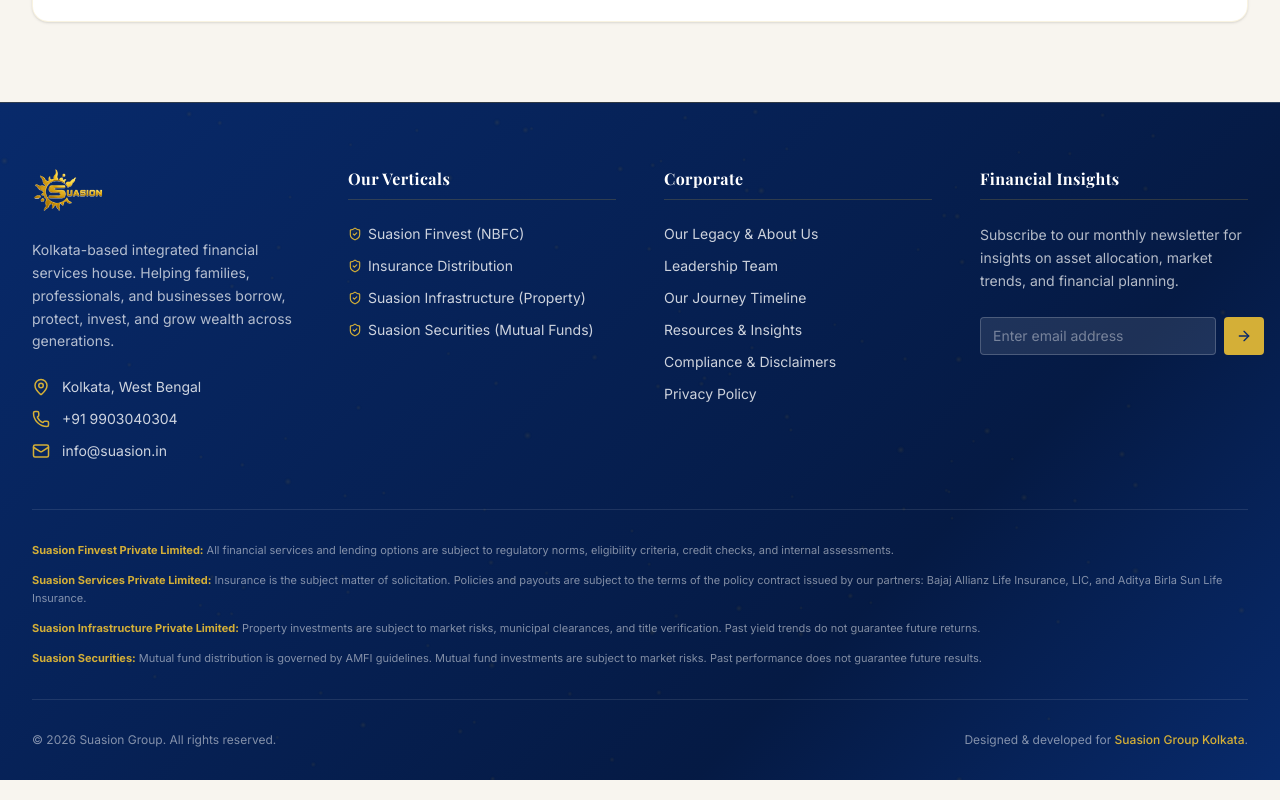
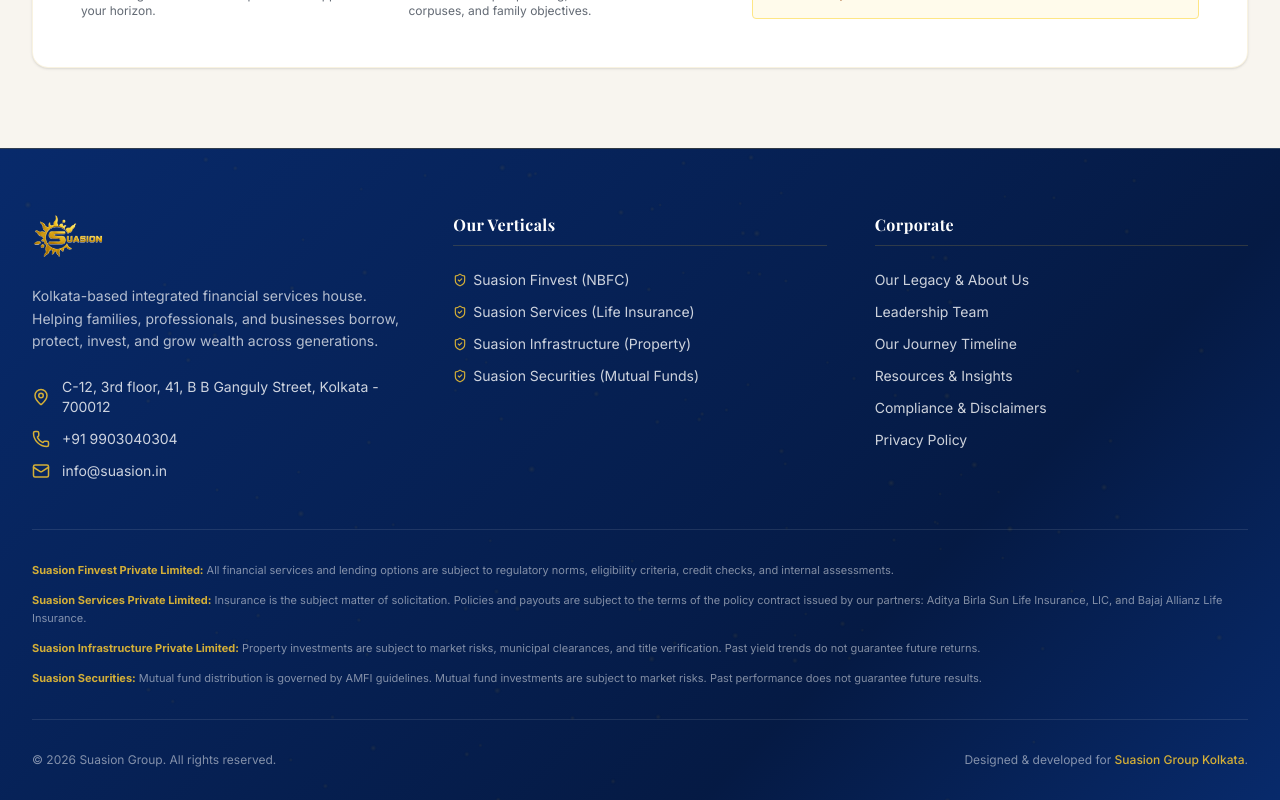
Before and after one commit to S-h-u-b-h-1/Suasion, a Next.js app in the folder frontend/: page /services in a window 1280 px wide. Shown: the part 2973-3773 px from the top of the page. Built offline with nearby package versions, Linux system fonts and the light colour scheme; a web font is replaced by a local one.

Commit message:
Update address, reorder insurance partners, add family MDRT qualifiers, update CA Ashok credentials, and add shortcut/apple icons

```diff
--- a/frontend/src/app/about/page.tsx
+++ b/frontend/src/app/about/page.tsx
@@ -60,7 +60,7 @@
     year: "2011",
     title: "Diversification into Suasion Services",
     subtitle: "Incorporated on 18 August 2011",
-    details: "To protect the accumulated wealth of our expanding clientele, we launched Suasion Services Private Limited. This vertical introduced specialized life insurance planning and estate protection auditing, partnering with Bajaj Allianz Life, LIC, and Aditya Birla Sun Life to secure family wealth from business liabilities."
+    details: "To protect the accumulated wealth of our expanding clientele, we launched Suasion Services Private Limited. This vertical introduced specialized life insurance planning and estate protection auditing, partnering with Aditya Birla Sun Life, LIC, and Bajaj Allianz Life. Demonstrating professional excellence, our family has achieved 3 MDRT (Million Dollar Round Table) qualifiers in the life insurance domain over the past 3 consecutive years, with Shubhaang Kataruka recognized as the youngest MDRT at ABSLI (Aditya Birla Sun Life Insurance)."
   },
   {
     year: "2017",
--- a/frontend/src/app/companies/page.tsx
+++ b/frontend/src/app/companies/page.tsx
@@ -38,7 +38,7 @@
     role: "The estate protection and life insurance planning arm, distributing customized protection plans and wealth reservation strategies.",
     incorporation: "18 August 2011",
     category: "Life Insurance Distribution & Solicitations",
-    details: "Suasion Services protects family wealth by distributing life insurance, term plans, guaranteed income products, and retirement annuities from top-tier partners Bajaj Allianz Life, LIC, and Aditya Birla Sun Life. Our focus is ensuring robust risk hedging and estate preservation across generations.",
+    details: "Suasion Services protects family wealth by distributing life insurance, term plans, guaranteed income products, and retirement annuities from top-tier partners Aditya Birla Sun Life, LIC, and Bajaj Allianz Life. Our focus is ensuring robust risk hedging and estate preservation across generations.",
     link: "/services#insurance",
     btnText: "Protection Services"
   },
--- a/frontend/src/app/compliance/page.tsx
+++ b/frontend/src/app/compliance/page.tsx
@@ -53,7 +53,7 @@
             2. Insurance Distribution (Suasion Services Private Limited)
           </h2>
           <p className="text-xs sm:text-sm text-charcoal/70 leading-relaxed text-wrap">
-            Insurance is the subject matter of solicitation. Suasion Services Private Limited operates as a corporate distributor/agent. Product benefits, payouts, bonuses, and terms are governed strictly by the policy contract issued by our corporate insurance partners: <strong>Bajaj Allianz Life Insurance</strong>, <strong>Life Insurance Corporation of India (LIC)</strong>, and <strong>Aditya Birla Sun Life Insurance</strong>. Prospective clients should read the sales brochure and product terms carefully before concluding a sale.
+            Insurance is the subject matter of solicitation. Suasion Services Private Limited operates as a corporate distributor/agent. Product benefits, payouts, bonuses, and terms are governed strictly by the policy contract issued by our corporate insurance partners: <strong>Aditya Birla Sun Life Insurance</strong>, <strong>Life Insurance Corporation of India (LIC)</strong>, and <strong>Bajaj Allianz Life Insurance</strong>. Prospective clients should read the sales brochure and product terms carefully before concluding a sale.
           </p>
         </div>
 
--- a/frontend/src/app/contact/page.tsx
+++ b/frontend/src/app/contact/page.tsx
@@ -183,7 +183,7 @@
             <MapPin className="h-6 w-6 text-gold shrink-0 mt-0.5" />
             <div>
               <h4 className="font-bold text-navy text-sm">Office Location</h4>
-              <p className="text-xs text-charcoal/70 mt-1">Kolkata, West Bengal, India</p>
+              <p className="text-xs text-charcoal/70 mt-1">C-12, 3rd floor, 41, B B Ganguly Street, Kolkata - 700012</p>
             </div>
           </div>
 
--- a/frontend/src/app/layout.tsx
+++ b/frontend/src/app/layout.tsx
@@ -85,6 +85,8 @@
   },
   icons: {
     icon: "/favicon.ico",
+    shortcut: "/favicon.ico",
+    apple: "/favicon.ico",
   },
   verification: {
     google: "28wzXtfgF8eLXJjdjdI0iaQoH0P1gWViRrvz2Fy_9lQ",
--- a/frontend/src/app/page.tsx
+++ b/frontend/src/app/page.tsx
@@ -34,7 +34,7 @@
   },
   {
     question: "Who are your insurance partners?",
-    answer: "Suasion Services Private Limited partners with top-tier insurance companies, including Bajaj Allianz Life Insurance, LIC (Life Insurance Corporation of India), and Aditya Birla Sun Life Insurance, to offer robust protection and guaranteed income plans."
+    answer: "Suasion Services Private Limited partners with top-tier insurance companies, including Aditya Birla Sun Life Insurance, LIC (Life Insurance Corporation of India), and Bajaj Allianz Life Insurance, to offer robust protection and guaranteed income plans."
   },
   {
     question: "Do you offer lending solutions for businesses?",
@@ -73,9 +73,10 @@
                 "telephone": "+919903040304",
                 "address": {
                   "@type": "PostalAddress",
-                  "streetAddress": "Kolkata",
+                  "streetAddress": "C-12, 3rd floor, 41, B B Ganguly Street",
                   "addressLocality": "Kolkata",
                   "addressRegion": "West Bengal",
+                  "postalCode": "700012",
                   "addressCountry": "IN"
                 },
                 "geo": {
@@ -335,20 +336,20 @@
                   </h3>
                 </div>
                 <p className="text-sm text-white/70 leading-relaxed">
-                  Our dedicated estate protection and life insurance solicitation arm. We distribute custom plans to hedge family liabilities and secure legacy payouts from leading insurers.
+                  Our life insurance and estate protection arm. Backed by 3 MDRT qualifiers in our family since the past 3 consecutive years (including the youngest MDRT at ABSLI).
                 </p>
                 <ul className="text-xs space-y-2.5 text-white/60">
                   <li className="flex items-center gap-2">
                     <CheckCircle2 className="h-4 w-4 text-gold shrink-0" />
-                    Bajaj Allianz, LIC & Aditya Birla Life
+                    Aditya Birla Life, LIC & Bajaj Allianz
                   </li>
                   <li className="flex items-center gap-2">
                     <CheckCircle2 className="h-4 w-4 text-gold shrink-0" />
-                    Life, Term & Guaranteed Income Plans
+                    3 MDRTs in the family (last 3 years)
                   </li>
                   <li className="flex items-center gap-2">
                     <CheckCircle2 className="h-4 w-4 text-gold shrink-0" />
-                    Incorporated 18 August 2011
+                    Life, Term & Guaranteed Income
                   </li>
                 </ul>
               </div>
@@ -483,7 +484,7 @@
             <div className="w-10 h-10 rounded-full bg-navy/5 flex items-center justify-center text-navy font-bold">2</div>
             <h3 className="font-serif font-bold text-lg text-navy">Estate Protection</h3>
             <p className="text-xs text-charcoal/70 leading-relaxed">
-              Providing family peace of mind with term insurance and structured guaranteed income plans from Bajaj Allianz, LIC, and Birla Sun Life.
+              Providing family peace of mind with term insurance and structured guaranteed income plans from Aditya Birla Sun Life, LIC, and Bajaj Allianz.
             </p>
           </div>
 
@@ -701,11 +702,11 @@
                 <div>
                   <h3 className="font-serif font-bold text-lg text-navy">Ashok Kataruka</h3>
                   <p className="text-xs text-gold uppercase tracking-wider font-semibold mt-1">
-                    Senior Leader & Chartered Accountant
+                    Founder | CA (1987), CS, DISA
                   </p>
                 </div>
                 <p className="text-xs text-charcoal/70 leading-relaxed">
-                  Expertise in finance, corporate taxation, and complex financial structuring for Suasion Finvest.
+                  Chartered Accountant (qualified in 1987) managing A K Kataruka & Co. St. Xavier's, CS, and DISA alumnus.
                 </p>
               </div>
             </div>
@@ -737,11 +738,11 @@
                 <div>
                   <h3 className="font-serif font-bold text-lg text-navy">Shubhaang Kataruka</h3>
                   <p className="text-xs text-gold uppercase tracking-wider font-semibold mt-1">
-                    Next-Gen Leadership
+                    Director | MDRT Qualifier
                   </p>
                 </div>
                 <p className="text-xs text-charcoal/70 leading-relaxed">
-                  Driving technology, digital asset allocation tools, and mutual fund client experience.
+                  ABSLI's youngest MDRT qualifier, managing mutual fund distribution and next-gen wealth systems.
                 </p>
               </div>
             </div>
--- a/frontend/src/app/privacy/page.tsx
+++ b/frontend/src/app/privacy/page.tsx
@@ -74,7 +74,7 @@
             3. No Unauthorized Sharing
           </h2>
           <p>
-            We hold client trust in high regard. <strong>We do not sell, rent, trade, or share your personal information</strong> with any third-party marketing companies. Your details are shared with our verified corporate insurance partners (Bajaj Allianz, LIC, Aditya Birla) only after your explicit consent and during formal policy application cycles.
+            We hold client trust in high regard. <strong>We do not sell, rent, trade, or share your personal information</strong> with any third-party marketing companies. Your details are shared with our verified corporate insurance partners (Aditya Birla, LIC, Bajaj Allianz) only after your explicit consent and during formal policy application cycles.
           </p>
         </div>
 
--- a/frontend/src/app/resources/page.tsx
+++ b/frontend/src/app/resources/page.tsx
@@ -33,7 +33,7 @@
 
       For business owners and professionals, term insurance is critical to shield their estate. If a business carries liabilities—such as working capital loans, structured credit, or commercial mortgages—a term plan can be structured to cover those exact liabilities. This ensures that in the event of an untimely demise, the business debts do not fall upon family members or force the liquidation of valuable real assets.
 
-      We advise clients to calculate their Human Life Value (HLV) by assessing their current income, future liabilities, and children's education milestones, then securing a term cover that matches that sum from highly-rated insurers like LIC, Bajaj Allianz, or Aditya Birla Sun Life.
+      We advise clients to calculate their Human Life Value (HLV) by assessing their current income, future liabilities, and children's education milestones, then securing a term cover that matches that sum from highly-rated insurers like Aditya Birla Sun Life, LIC, or Bajaj Allianz.
     `
   },
   {
--- a/frontend/src/app/services/page.tsx
+++ b/frontend/src/app/services/page.tsx
@@ -162,7 +162,7 @@
           <div className="grid grid-cols-1 lg:grid-cols-12 gap-8 items-start">
             <div className="lg:col-span-7 space-y-6">
               <p className="text-sm text-charcoal/80 leading-relaxed text-wrap">
-                Protection is the foundation of wealth preservation. Through our partnership with premium insurance companies, Suasion Services Private Limited structures custom life insurance plans. We help you hedge liabilities, protect business continuation, and secure guaranteed income streams for retirement and family welfare.
+                Protection is the foundation of wealth preservation. Through our partnership with premium insurance companies, Suasion Services Private Limited structures custom life insurance plans. We help you hedge liabilities, protect business continuation, and secure guaranteed income streams. Our team boasts exceptional expertise, with 3 MDRT (Million Dollar Round Table) qualifiers in our family over the past 3 consecutive years, including the youngest MDRT at ABSLI (Aditya Birla Sun Life Insurance) achieved by Shubhaang Kataruka.
               </p>
 
               <h3 className="font-serif font-bold text-navy text-lg">Key Insurance Portfolios:</h3>
@@ -190,9 +190,9 @@
                   Corporate Insurance Partners:
                 </p>
                 <div className="flex flex-wrap gap-4 mt-2 text-xs text-charcoal/80">
+                  <span className="bg-navy/5 px-2.5 py-1 rounded border border-navy/10">Aditya Birla Sun Life Insurance</span>
+                  <span className="bg-navy/5 px-2.5 py-1 rounded border border-navy/10">Life Insurance Corporation (LIC)</span>
                   <span className="bg-navy/5 px-2.5 py-1 rounded border border-navy/10">Bajaj Allianz Life Insurance</span>
-                  <span className="bg-navy/5 px-2.5 py-1 rounded border border-navy/10">Life Insurance Corporation (LIC)</span>
-                  <span className="bg-navy/5 px-2.5 py-1 rounded border border-navy/10">Aditya Birla Sun Life Insurance</span>
                 </div>
               </div>
             </div>
--- a/frontend/src/components/layout/Footer.tsx
+++ b/frontend/src/components/layout/Footer.tsx
@@ -1,55 +1,17 @@
 "use client";
 
-import { useState } from "react";
 import Link from "next/link";
 import dynamic from "next/dynamic";
-import { Mail, Phone, MapPin, ArrowRight, ShieldCheck, CheckCircle2 } from "lucide-react";
+import { Mail, Phone, MapPin, ShieldCheck } from "lucide-react";
 
 const ThreeGoldParticles = dynamic(() => import("../effects/ThreeGoldParticles"), { ssr: false });
 
 export default function Footer() {
-  const [email, setEmail] = useState("");
-  const [status, setStatus] = useState<"idle" | "loading" | "success" | "error">("idle");
-  const [message, setMessage] = useState("");
-
-  const handleSubscribe = async (e: React.FormEvent) => {
-    e.preventDefault();
-    if (!email) return;
-
-    setStatus("loading");
-    try {
-      const response = await fetch(
-        `${process.env.NEXT_PUBLIC_API_URL || "http://localhost:5000"}/api/newsletter`,
-        {
-          method: "POST",
-          headers: {
-            "Content-Type": "application/json",
-          },
-          body: JSON.stringify({ email }),
-        }
-      );
-
-      if (response.ok) {
-        setStatus("success");
-        setEmail("");
-        setMessage("Thank you for subscribing to our newsletter.");
-      } else {
-        const errData = await response.json();
-        setStatus("error");
-        setMessage(errData.message || "Failed to subscribe. Please try again.");
-      }
-    } catch (error) {
-      console.error(error);
-      setStatus("error");
-      setMessage("Connection error. Please try again later.");
-    }
-  };
-
   return (
     <footer className="bg-gradient-navy-gold text-white/80 pt-16 pb-8 border-t border-gold/20 relative overflow-hidden">
       <ThreeGoldParticles />
       <div className="max-w-7xl mx-auto px-4 sm:px-6 lg:px-8 relative z-10">
-        <div className="grid grid-cols-1 md:grid-cols-2 lg:grid-cols-4 gap-12 pb-12 border-b border-white/10">
+        <div className="grid grid-cols-1 md:grid-cols-3 gap-12 pb-12 border-b border-white/10">
 
           {/* Brand Info */}
           <div className="space-y-6">
@@ -66,7 +28,7 @@
             <div className="flex flex-col space-y-3 text-sm">
               <div className="flex items-center gap-3">
                 <MapPin className="h-4.5 w-4.5 text-gold shrink-0" />
-                <span>Kolkata, West Bengal</span>
+                <span>C-12, 3rd floor, 41, B B Ganguly Street, Kolkata - 700012</span>
               </div>
               <div className="flex items-center gap-3">
                 <Phone className="h-4.5 w-4.5 text-gold shrink-0" />
@@ -98,7 +60,7 @@
               <li>
                 <Link href="/services#insurance" className="hover:text-gold transition-colors flex items-center gap-1.5">
                   <ShieldCheck className="h-3.5 w-3.5 text-gold" />
-                  Insurance Distribution
+                  Suasion Services (Life Insurance)
                 </Link>
               </li>
               <li>
@@ -143,47 +105,6 @@
             </ul>
           </div>
 
-          {/* Newsletter Signup */}
-          <div className="space-y-6">
-            <h3 className="font-serif font-bold text-white text-base tracking-wide border-b border-gold/20 pb-2">
-              Financial Insights
-            </h3>
-            <p className="text-sm leading-relaxed text-white/70">
-              Subscribe to our monthly newsletter for insights on asset allocation, market trends, and financial planning.
-            </p>
-            <form onSubmit={handleSubscribe} className="space-y-3">
-              <div className="flex gap-2">
-                <input
-                  type="email"
-                  placeholder="Enter email address"
-                  value={email}
-                  onChange={(e) => setEmail(e.target.value)}
-                  required
-                  className="bg-white/10 text-white placeholder-white/40 text-sm px-3 py-2 rounded focus:outline-none focus:ring-1 focus:ring-gold border border-white/20 flex-grow"
-                />
-                <button
-                  type="submit"
-                  disabled={status === "loading"}
-                  className="bg-gold text-navy px-3 py-2 rounded hover:bg-white hover:text-navy transition-all duration-300 font-bold shrink-0 disabled:opacity-50"
-                  aria-label="Subscribe to newsletter"
-                >
-                  <ArrowRight className="h-4 w-4" />
-                </button>
-              </div>
-              {status === "success" && (
-                <div className="flex items-center gap-1.5 text-emerald text-xs bg-emerald/10 p-2 rounded border border-emerald/20">
-                  <CheckCircle2 className="h-4 w-4 text-emerald" />
-                  <span>{message}</span>
-                </div>
-              )}
-              {status === "error" && (
-                <p className="text-red-400 text-xs bg-red-900/10 p-2 rounded border border-red-500/20">
-                  {message}
-                </p>
-              )}
-            </form>
-          </div>
-
         </div>
 
         {/* Regulatory Warnings / Disclaimers (Summary) */}
@@ -192,7 +113,7 @@
             <strong className="text-gold">Suasion Finvest Private Limited:</strong> All financial services and lending options are subject to regulatory norms, eligibility criteria, credit checks, and internal assessments.
           </p>
           <p>
-            <strong className="text-gold">Suasion Services Private Limited:</strong> Insurance is the subject matter of solicitation. Policies and payouts are subject to the terms of the policy contract issued by our partners: Bajaj Allianz Life Insurance, LIC, and Aditya Birla Sun Life Insurance.
+            <strong className="text-gold">Suasion Services Private Limited:</strong> Insurance is the subject matter of solicitation. Policies and payouts are subject to the terms of the policy contract issued by our partners: Aditya Birla Sun Life Insurance, LIC, and Bajaj Allianz Life Insurance.
           </p>
           <p>
             <strong className="text-gold">Suasion Infrastructure Private Limited:</strong> Property investments are subject to market risks, municipal clearances, and title verification. Past yield trends do not guarantee future returns.
```
Also changed, not shown: frontend/src/app/leadership/page.tsx (+5 -5 lines), 1 other file (tests, documents, lock files or other folders).
